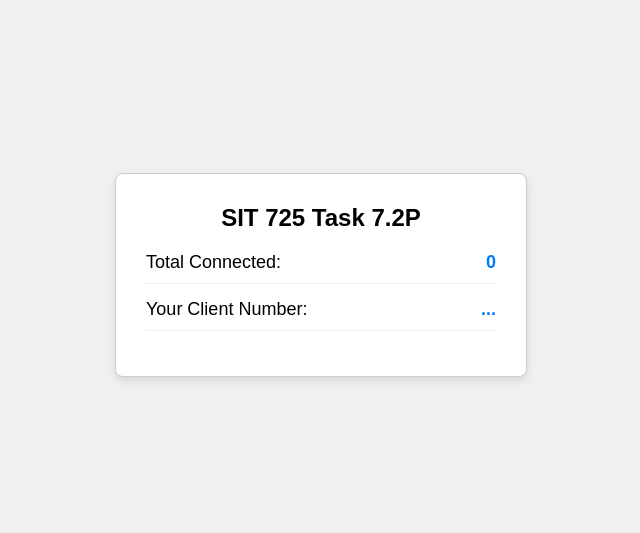
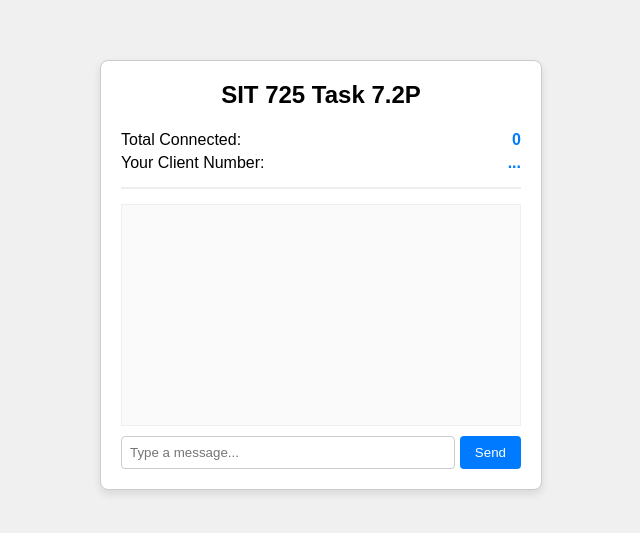
Before and after one commit to Josepharun07/SIT725_s225280333, a website: page 7.2p/public/index.html in a window 1280 px wide. Shown: the part 125-658 px from the top of the page, without its empty margins (319-959 px from the left). Drawn offline with nearby package versions, Linux system fonts and the light colour scheme; no server answers.

Commit message:
updated page for realtime chat

```diff
--- a/7.2p/public/index.html
+++ b/7.2p/public/index.html
@@ -2,7 +2,7 @@
 <html lang="en">
 <head>
     <meta charset="UTF-8">
-    <title>SIT 725 Task 7.2P</title>
+    <title>SIT 725 Task 7.2P Chat</title>
     <link rel="stylesheet" href="style.css">
 </head>
 <body>
@@ -10,14 +10,24 @@
     <div class="card">
         <h1>SIT 725 Task 7.2P</h1>
 
-        <div class="stat">
-            <span>Total Connected:</span>
-            <span id="totalCount" class="number">0</span>
+        <div class="stats-container">
+            <div class="stat">
+                <span>Total Connected:</span>
+                <span id="totalCount" class="number">0</span>
+            </div>
+            <div class="stat">
+                <span>Your Client Number:</span>
+                <span id="myID" class="number">...</span>
+            </div>
         </div>
 
-        <div class="stat">
-            <span>Your Client Number:</span>
-            <span id="myID" class="number">...</span>
+        <div class="chat-section">
+            <div id="messages"></div>
+
+            <div class="input-area">
+                <input id="msgInput" type="text" placeholder="Type a message..." autocomplete="off">
+                <button onclick="sendMessage()">Send</button>
+            </div>
         </div>
     </div>
 
--- a/7.2p/public/script.js
+++ b/7.2p/public/script.js
@@ -4,7 +4,35 @@ socket.on('updateTotal', (count) => {
     document.getElementById('totalCount').innerText = count;
 });
 
-
 socket.on('yourID', (id) => {
     document.getElementById('myID').innerText = id;
 });
+
+function sendMessage() {
+    const input = document.getElementById('msgInput');
+    const message = input.value;
+
+    if (message.trim() !== "") {
+        socket.emit('sendMsg', message);
+        input.value = '';
+    }
+}
+
+document.getElementById('msgInput').addEventListener('keypress', function (e) {
+    if (e.key === 'Enter') {
+        sendMessage();
+    }
+});
+
+
+socket.on('receiveMsg', (data) => {
+    const msgDiv = document.getElementById('messages');
+
+
+    const newMsg = document.createElement('p');
+    newMsg.innerHTML = `<strong>Client ${data.id}:</strong> ${data.text}`;
+
+
+    msgDiv.appendChild(newMsg);
+    msgDiv.scrollTop = msgDiv.scrollHeight;
+});
--- a/7.2p/public/style.css
+++ b/7.2p/public/style.css
@@ -11,29 +11,76 @@ body {
 .card {
     background: white;
     border: 1px solid #ccc;
-    padding: 30px;
-    text-align: center;
-    width: 350px;
+    padding: 20px;
+    width: 400px;
     box-shadow: 0 4px 8px rgba(0,0,0,0.1);
     border-radius: 8px;
+    display: flex;
+    flex-direction: column;
 }
 
 h1 {
     margin-top: 0;
-    margin-bottom: 20px;
+    text-align: center;
     font-size: 24px;
 }
 
+.stats-container {
+    border-bottom: 2px solid #eee;
+    margin-bottom: 15px;
+    padding-bottom: 10px;
+}
+
 .stat {
-    margin: 15px 0;
-    font-size: 18px;
     display: flex;
     justify-content: space-between;
-    border-bottom: 1px solid #eee;
-    padding-bottom: 10px;
+    font-size: 16px;
+    margin: 5px 0;
 }
 
 .number {
     font-weight: bold;
     color: #007bff;
 }
+
+#messages {
+    height: 200px;
+    border: 1px solid #eee;
+    background-color: #fafafa;
+    overflow-y: scroll;
+    padding: 10px;
+    margin-bottom: 10px;
+    text-align: left;
+}
+
+#messages p {
+    margin: 5px 0;
+    font-size: 14px;
+    border-bottom: 1px solid #eee;
+    padding-bottom: 2px;
+}
+
+.input-area {
+    display: flex;
+    gap: 5px;
+}
+
+input {
+    flex-grow: 1;
+    padding: 8px;
+    border: 1px solid #ccc;
+    border-radius: 4px;
+}
+
+button {
+    padding: 8px 15px;
+    background-color: #007bff;
+    color: white;
+    border: none;
+    border-radius: 4px;
+    cursor: pointer;
+}
+
+button:hover {
+    background-color: #0056b3;
+}
```
Also changed, not shown: 7.2p/server.js (+14 -6 lines).
